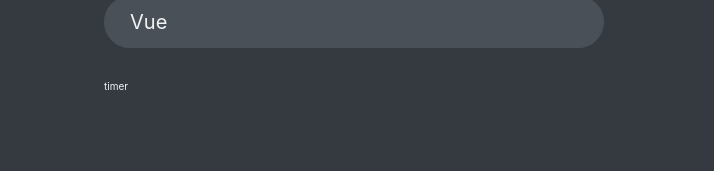
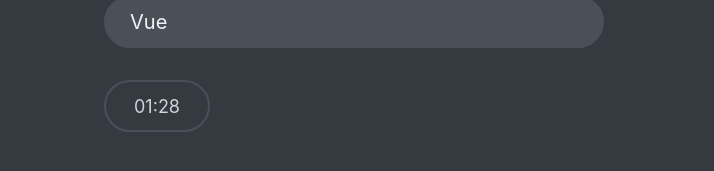
Before and after one commit to naleilan/QuizUp, a React (Vite) app: page / in a window 1280 px wide. Both pictures are taken after a click on the button "Let's Start!". Shown: the part 569-740 px from the top of the page, without its empty margins (286-1000 px from the left). Built offline with nearby package versions, Linux system fonts and the light colour scheme; data requests are answered from the project's data file; a web font is replaced by a local one.

Commit message:
200-add timer/footer

```diff
--- a/src/components/App.jsx
+++ b/src/components/App.jsx
@@ -11,6 +11,8 @@
 import Footer from "./Footer.jsx";
 import Timer from "./Timer.jsx";
 
+const SEC_FOR_QUESTION = 30;
+
 const initialState = {
   questions: [],
   //'loading', 'error','ready','active','finished'
@@ -19,6 +21,7 @@
   answer: null,
   points: 0,
   highscore: 0,
+  secoundsRemain: null,
 };
 
 function reducer(state, action) {
@@ -28,7 +31,11 @@
     case "dataFailed":
       return { ...state, status: "error" };
     case "start":
-      return { ...state, status: "active" };
+      return {
+        ...state,
+        status: "active",
+        secoundsRemain: state.questions.length * SEC_FOR_QUESTION,
+      };
     case "newAnswer":
       const question = state.questions.at(state.index);
       console.log(state.questions);
@@ -59,14 +66,22 @@
     //   answer: null,
     //   status: "ready",
     // };
+    case "clock":
+      return {
+        ...state,
+        secoundsRemain: state.secoundsRemain - 1,
+        status: state.secoundsRemain === 0 ? "finished" : state.status,
+      };
     default:
       throw new Error("Unknown action");
   }
 }
 
 export default function App() {
-  const [{ questions, status, index, answer, points, highscore }, dispatch] =
-    useReducer(reducer, initialState);
+  const [
+    { questions, status, index, answer, points, highscore, secoundsRemain },
+    dispatch,
+  ] = useReducer(reducer, initialState);
 
   const numQuestions = questions.length;
   const maxPossiblePoints = questions.reduce(
@@ -105,7 +120,7 @@
               answer={answer}
             />
             <footer>
-              <Timer />
+              <Timer dispatch={dispatch} secoundsRemain={secoundsRemain} />
               <NextButton
                 dispatch={dispatch}
                 answer={answer}
--- a/src/components/Timer.jsx
+++ b/src/components/Timer.jsx
@@ -1,6 +1,27 @@
-import React from "react";
-function Timer() {
-  return <div>timer</div>;
+import React, { useEffect } from "react";
+
+function Timer({ dispatch, secoundsRemain }) {
+  const mins = Math.floor(secoundsRemain / 60);
+  const seconds = secoundsRemain % 60;
+
+  useEffect(
+    function () {
+      const id = setInterval(function () {
+        dispatch({ type: "clock" });
+      }, 1000);
+
+      return () => clearInterval(id);
+    },
+    [dispatch]
+  );
+
+  return (
+    <div className="timer">
+      {mins < 10 && "0"}
+      {mins}:{seconds < 10 && "0"}
+      {seconds}
+    </div>
+  );
 }
 
 export default Timer;
```
